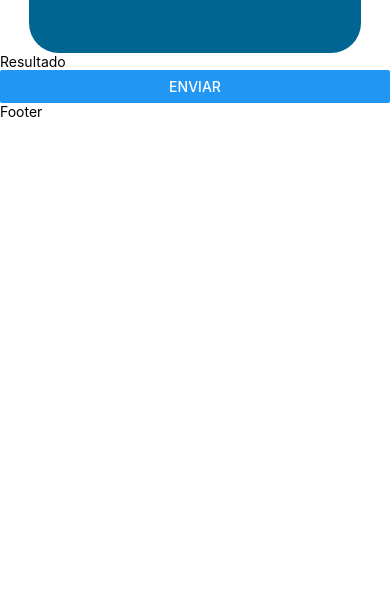
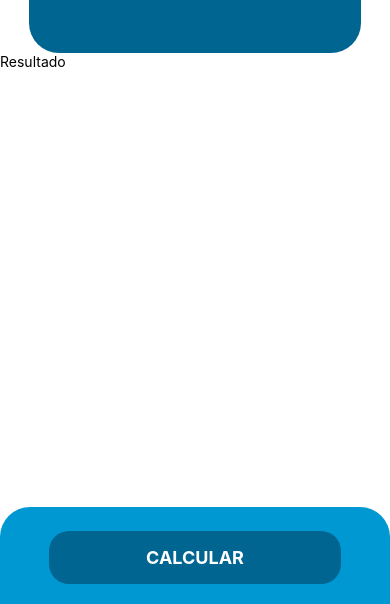
Before and after one commit to AdrianBailador/-Loan-quote----, a React Native app: screen / in a window 390 px wide. Shown: the part 237-841 px from the top of the page. Built offline with nearby package versions, Linux system fonts and the light colour scheme.

Commit message:
Boton para calcular

```diff
--- a/App.js
+++ b/App.js
@@ -9,6 +9,7 @@
   Button,
 } from 'react-native';
 import Form from './src/components/Form';
+import Footer from './src/components/Footer';
 import colors from './src/utils/colors';
 
 YellowBox.ignoreWarnings(['Picker has been stracted']);
@@ -18,7 +19,7 @@
   const [interest, setInterest] = useState(null);
   const [months, setMonths] = useState(null);
 
-  const onSubmit = () => {
+  const calculate = () => {
     console.log('capital ->', capital);
     console.log('interest ->', interest);
     console.log('months ->', months);
@@ -41,10 +42,7 @@
         <Text>Resultado</Text>
       </View>
 
-      <View>
-        <Button title="Enviar" onPress={onSubmit} />
-        <Text>Footer</Text>
-      </View>
+      <Footer calculate={calculate} />
     </>
   );
 }
--- /dev/null
+++ b/src/components/Footer.js
@@ -0,0 +1,40 @@
+import React from 'react';
+import {StyleSheet, Text, View, TouchableOpacity} from 'react-native';
+import colors from '../utils/colors';
+
+export default function Footer(props) {
+  const {calculate} = props;
+  return (
+    <View style={styles.viewFooter}>
+      <TouchableOpacity style={styles.button} onPress={calculate}>
+        <Text style={styles.text}>CALCULAR</Text>
+      </TouchableOpacity>
+    </View>
+  );
+}
+
+const styles = StyleSheet.create({
+  viewFooter: {
+    position: 'absolute',
+    bottom: 0,
+    width: '100%',
+    backgroundColor: colors.PRIMARY_COLOR,
+    height: 100,
+    borderTopLeftRadius: 30,
+    borderTopRightRadius: 30,
+    alignItems: 'center',
+    justifyContent: 'center',
+  },
+  button: {
+    backgroundColor: colors.PRIMARY_COLOR_DARK,
+    padding: 16,
+    borderRadius: 20,
+    width: '75%',
+  },
+  text: {
+    fontWeight: 'bold',
+    fontSize: 18,
+    color: '#fff',
+    textAlign: 'center',
+  },
+});
```
